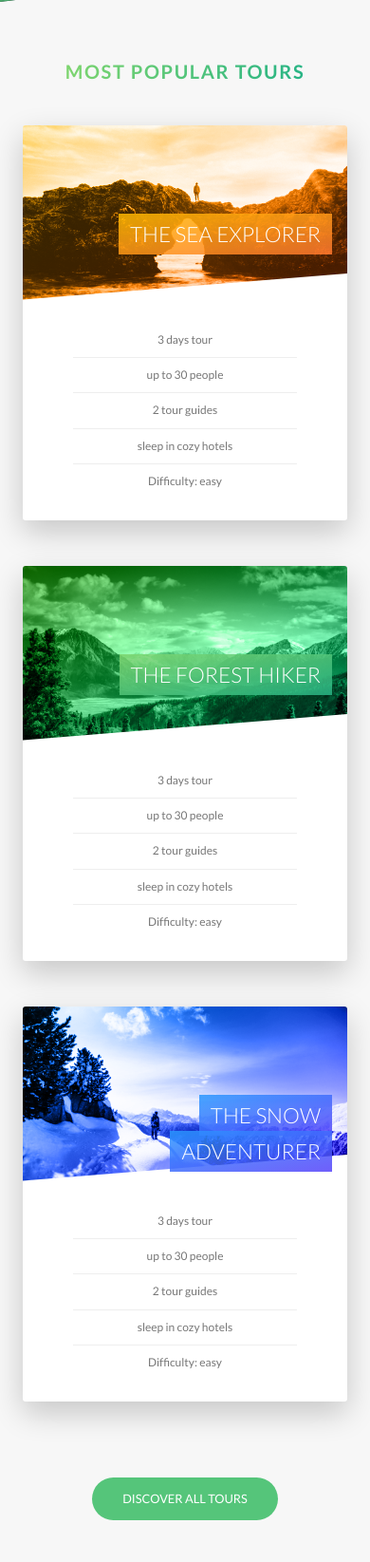
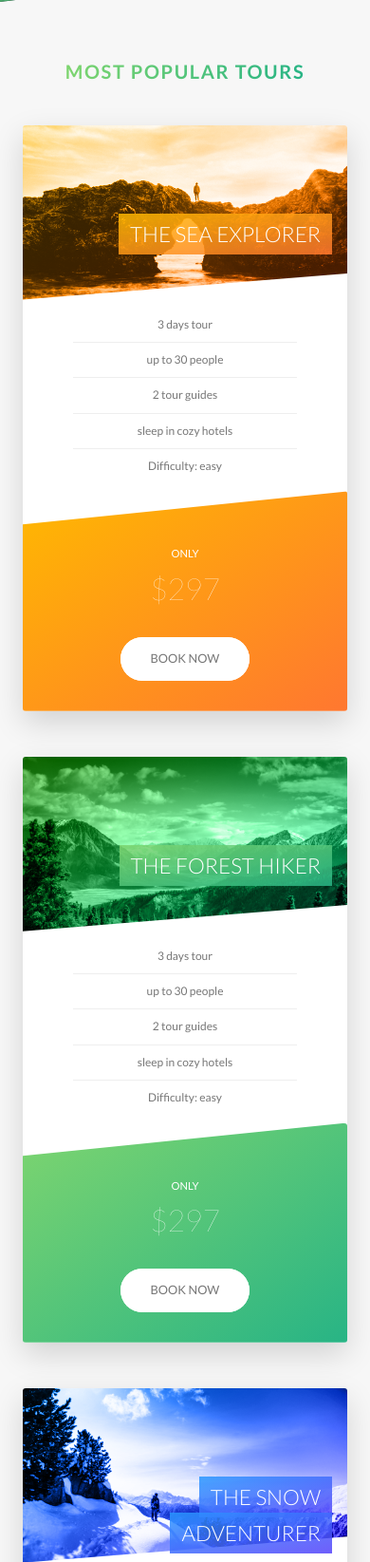
Before and after one commit to hanin77/Nature-tours-booking-landing-page, a PHP site: page / in a window 390 px wide. Shown: the part 2476-4121 px from the top of the page at 95% size. Run offline with PHP 8.4, Linux system fonts and the light colour scheme.

Commit message:
added media queries for sections: Tours, Booking, Stories

```diff
--- a/css/style.css
+++ b/css/style.css
@@ -301,9 +301,9 @@ body {
 
 .card {
   position: relative;
+  -moz-perspective: 150rem;
   perspective: 150rem;
-  height: 52rem;
-  -moz-perspective: 150rem; }
+  height: 52rem; }
   .card__side {
     height: 52rem;
     transition: all .8s ease;
@@ -390,6 +390,34 @@ body {
   .card__price-value {
     font-size: 6rem;
     font-weight: 100; }
+  @media (max-width: 56.25em) {
+    .card {
+      height: auto;
+      border-radius: 3px;
+      background-color: #fff;
+      box-shadow: 0 1.5rem 4rem rgba(0, 0, 0, 0.15); }
+      .card__side {
+        height: auto;
+        position: relative;
+        box-shadow: none; }
+        .card__side--back {
+          transform: rotateY(0);
+          clip-path: polygon(0 15%, 100% 0, 100% 100%, 0% 100%); }
+      .card:hover .card__side--front {
+        transform: rotateY(0); }
+      .card__details {
+        padding: 1rem 3rem; }
+      .card__cta {
+        position: relative;
+        top: 0%;
+        left: 0;
+        transform: translate(0);
+        width: 100%;
+        padding: 7rem 4rem 4rem 4rem; }
+      .card__price-box {
+        margin-bottom: 3rem; }
+      .card__price-value {
+        font-size: 4rem; } }
 
 .story {
   width: 70%;
--- a/sass/components/_card.scss
+++ b/sass/components/_card.scss
@@ -1,8 +1,9 @@
 .card {
     position: relative;
+    -moz-perspective: 150rem;
     perspective: 150rem;
     height: 52rem;
-    -moz-perspective: 150rem;
+
 
     &__side {
         height: 52rem;
@@ -156,5 +157,51 @@
         font-size: 6rem;
         font-weight: 100;
     }
+    // @media only screen and (max-width: 56.25em),
+    // only screen and (hover: none) {
+    @include respond(tab-port) {
+        height: auto;
+        border-radius: 3px;
+        background-color: $color-white;
+        box-shadow: 0 1.5rem 4rem rgba($color-black, .15);
+
+        &__side {
+            height: auto;
+            position: relative;
+            box-shadow: none;
+
+            &--back {
+                transform: rotateY(0);
+                clip-path: polygon(0 15%, 100% 0, 100% 100%, 0% 100%);
+            }
+        }
+
+        &:hover &__side--front {
+            transform: rotateY(0);
+        }
+
+
+        &__details {
+            padding: 1rem 3rem;
+        }
+
+        // FRONT SIDE STYLING
+        &__cta {
+            position: relative;
+            top: 0%;
+            left: 0;
+            transform: translate(0);
+            width: 100%;
+            padding: 7rem 4rem 4rem 4rem;
+        }
+
+        &__price-box {
+            margin-bottom: 3rem;
+        }
+
+        &__price-value {
+            font-size: 4rem;
+        }
+    }
 
 }
--- a/sass/components/_story.scss
+++ b/sass/components/_story.scss
@@ -8,6 +8,16 @@
     padding-left: 9rem;
     font-size: $default-font-size;
     transform: skewX(-12deg);
+
+    @include respond(tab-port) {
+        width: 100%;
+        padding: 4rem;
+        padding-left: 7rem;
+    }
+
+    @include respond(phone) {
+        transform: skewX(0);
+    }
 
     &__shape {
         width: 15rem;
@@ -20,6 +30,10 @@
         transform: translateX(-3rem);
         position: relative;
         overflow: hidden;
+
+        @include respond(phone) {
+            transform: translateX(-3rem) skewX(0);
+        }
     }
 
     &__img {
@@ -52,13 +66,13 @@
         filter: blur(3px);
     }
 
+    &__text {
+        transform: skewX(12deg);
 
-    & > * {
-        transform: skewX(12deg);
+        @include respond(phone) {
+            transform: skewX(0);
+        }
     }
 
-    &__text {
-        transform: translateX(2rem);
-    }
 
 }
--- a/sass/components/form.scss
+++ b/sass/components/form.scss
@@ -16,6 +16,10 @@
         width: 90%;
         display: block;
         transition: all .3s;
+
+        @include respond(tab-port) {
+            width: 100%;
+        }
 
         &:focus {
             outline: none;
@@ -52,6 +56,11 @@
     &__radio-group {
         width: 49%;
         display: inline-block;
+
+        @include respond(tab-port) {
+            width: 100%;
+            margin-bottom: 2rem;
+        }
     }
 
     &__radio-input {
--- a/sass/pages/_home.scss
+++ b/sass/pages/_home.scss
@@ -54,20 +54,41 @@
 }
 
 .book {
-    background-image: linear-gradient(
-            105deg,
-            rgba($color-white,.9) 0%,
-            rgba($color-white,.9) 50%,
-            transparent 50%
-        ),
-        url(../img/nat-10.jpg);
+    background-image: linear-gradient(105deg,
+                                    rgba($color-white, .9) 0%,
+                                    rgba($color-white, .9) 50%,
+                                    transparent 50%) ,
+                            url(../img/nat-10.jpg);
     background-size: 100%;
     border-radius: 3px;
     box-shadow: 0 1.5rem 4rem rgba($color-black, .2);
-    height: 50rem;
+
+    @include respond(tab-land) {
+        background-image: linear-gradient(105deg,
+        rgba($color-white, .9) 0%,
+        rgba($color-white, .9) 65%,
+        transparent 65%) ,
+url(../img/nat-10.jpg);
+        background-size: cover;
+    }
+
+    @include respond(tab-port) {
+        background-image: linear-gradient(to right,
+        rgba($color-white, .9) 0%,
+        rgba($color-white, .9) 100%),
+url(../img/nat-10.jpg);
+    }
 
     &__form {
-        width:50%;
+        width: 50%;
         padding: 6rem;
+
+        @include respond(tab-land) {
+            width: 65%;
+        }
+
+        @include respond(tab-port) {
+            width: 100%;
+        }
     }
 }
```
Also changed, not shown: other parts of css/style.css (+36 -5 lines).
